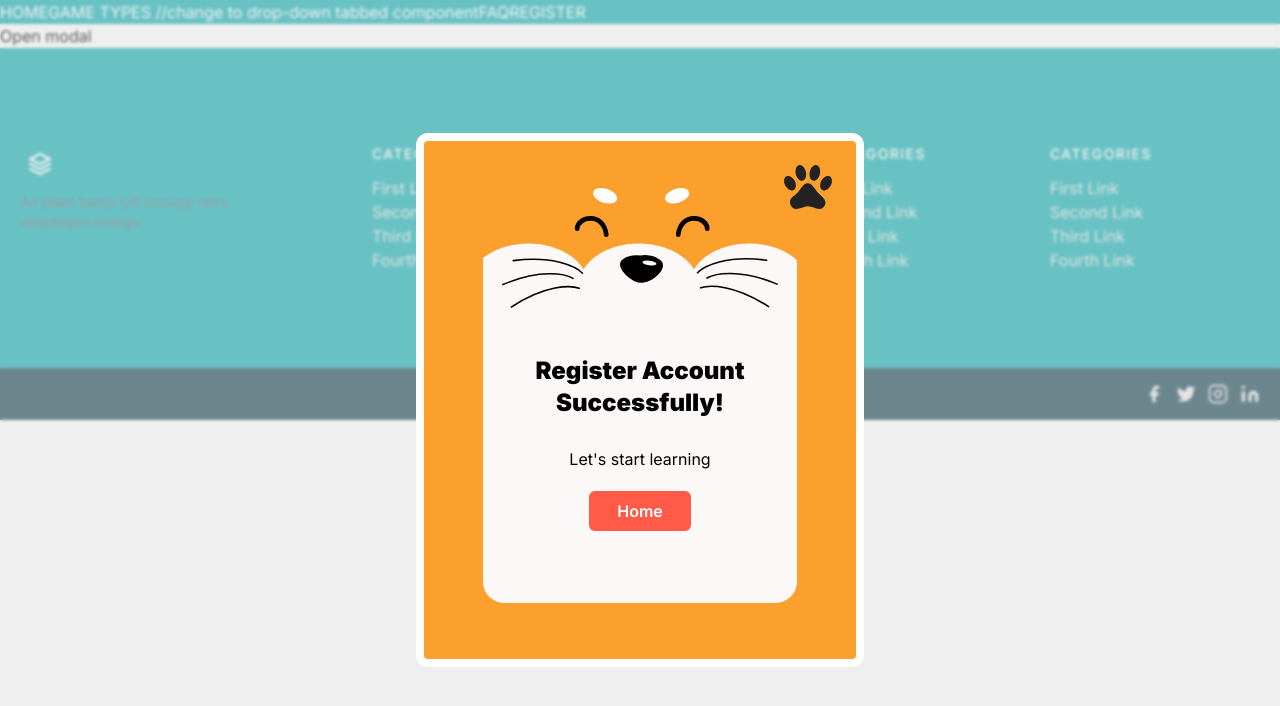
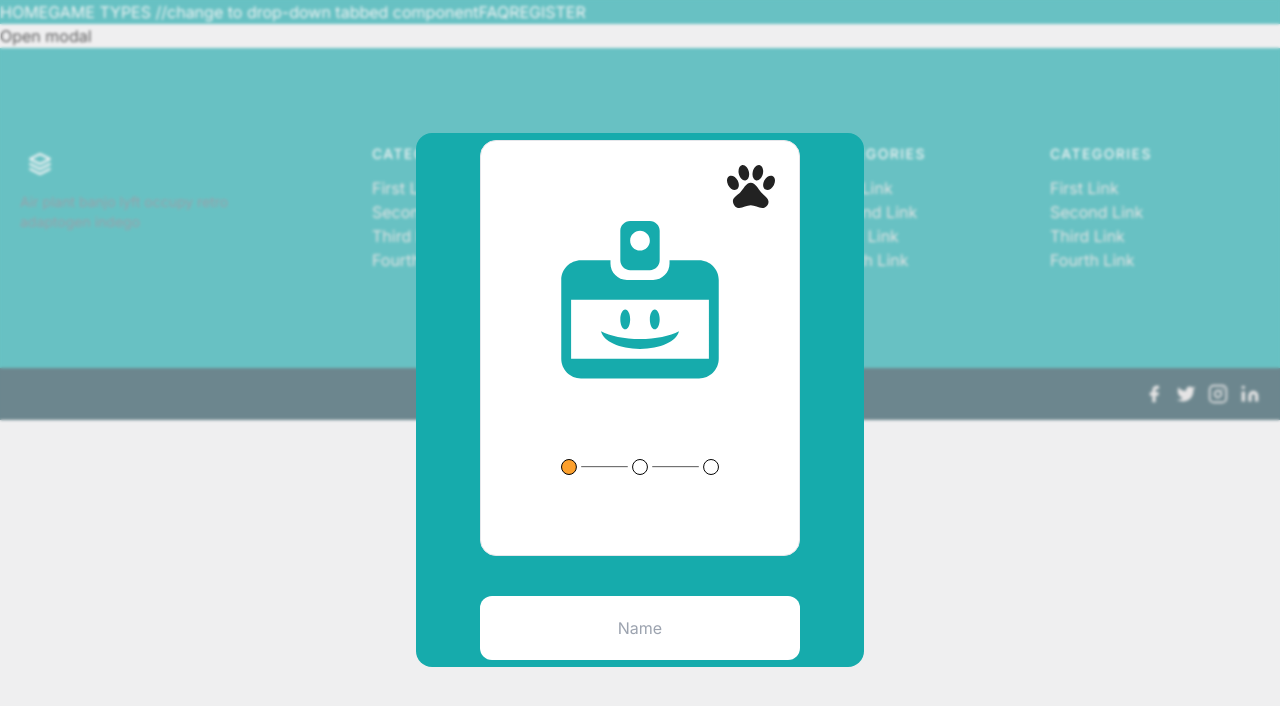
Before and after one commit to chingu-voyages/v42-geckos-team-22, a React (Vite) app: page / in a window 1280 px wide. Both pictures are taken after a click on the button "Open modal". Shown: the top 706 px of the page. Built offline with nearby package versions, Linux system fonts and the light colour scheme.

Commit message:
styling update

```diff
--- /dev/null
+++ b/src/components/NameModal.jsx
@@ -0,0 +1,45 @@
+import React from "react";
+import { Link } from "react-router-dom";
+
+export default function NameModal({ toggleModal, showModal }) {
+  return (
+    <>
+      {showModal && (
+        <div
+          onClick={toggleModal} // User clicks backdrop will close
+          className="fixed inset-0 z-50 flex cursor-pointer items-center justify-center bg-zinc-200 bg-opacity-40 backdrop-blur-[1.5px]"
+        >
+          <div
+            onClick={(e) => {
+              // User clicks inside modal will remain open
+              // User clicks outside modal will close
+              e.stopPropagation();
+            }}
+            className="relative flex h-full w-full flex-col items-center justify-center sm:rounded-2xl bg-turquoise  p-16 text-white sm:h-4/6 sm:w-7/12 sm:max-w-md"
+          >
+            <div className="relative flex w-full flex-col rounded-2xl border bg-white p-20">
+              <img
+                src="src/assets/pawl.svg"
+                className="absolute right-6 top-6 w-12"
+                alt="pawl"
+                onClick={toggleModal}
+              />
+              <img src="src/assets/name.svg" className="" alt="name" />
+              <img
+                src="src/assets/nameProgress.svg"
+                className="mt-20"
+                alt="name progress bar"
+              />
+            </div>
+            <input
+              className=" mt-10 w-full rounded-xl border-none bg-white py-5 text-center text-black"
+              type="text"
+              name=""
+              placeholder="Name"
+            />
+          </div>
+        </div>
+      )}
+    </>
+  );
+}
--- a/src/components/Modal.jsx
+++ b/src/components/SuccessModal.jsx
@@ -1,19 +1,21 @@
 import React from "react";
 import { Link } from "react-router-dom";
 
-export default function Modal({ toggleModal, showModal }) {
+export default function SuccessModal({ toggleModal, showModal }) {
   return (
     <>
       {showModal && (
         <div
-          onClick={toggleModal} //close modal when click on this backdrop
+          onClick={toggleModal} // User clicks backdrop will close
           className="fixed inset-0 z-50 flex cursor-pointer items-center justify-center bg-zinc-200 bg-opacity-40 backdrop-blur-[1.5px]"
         >
           <div
             onClick={(e) => {
-              e.stopPropagation(); //allows modal to remain when click on
+              // User clicks inside modal will remain open
+              // User clicks outside modal will close
+              e.stopPropagation();
             }}
-            className="sm:max-w-md relative flex h-full w-full flex-col items-center justify-center border-8 border-white bg-light-orange text-white sm:h-4/6 sm:w-7/12 rounded-xl"
+            className="relative flex h-full w-full flex-col items-center justify-center rounded-xl border-8 border-white bg-light-orange text-white sm:h-4/6 sm:w-7/12 sm:max-w-md"
           >
             <img
               src="src/assets/pawl.svg"
@@ -23,7 +25,7 @@ export default function Modal({ toggleModal, showModal }) {
             />
             <img
               src="src/assets/mascot.svg"
-              className="absolute bottom-12 w-4/5 max-w-md sm:bottom-10 sm:max-w-sm p-4"
+              className="absolute bottom-12 w-4/5 max-w-md p-4 sm:bottom-10 sm:max-w-sm"
               alt="mascot"
             />
             <div className="absolute bottom-32 z-50 flex flex-col items-center justify-center text-center text-black">
@@ -31,10 +33,10 @@ export default function Modal({ toggleModal, showModal }) {
                 Register Account <br /> Successfully!
               </p>
               <p className="mt-7 mb-5">Let's start learning</p>
-
               <Link
                 className="border-3 rounded-md border-white bg-orange py-2 px-7 font-semibold text-white"
                 onClick={toggleModal}
+                // User click button to return home
                 to="/"
               >
                 Home
--- a/src/pages/Home.jsx
+++ b/src/pages/Home.jsx
@@ -1,5 +1,6 @@
 import React from "react";
-import Modal from "../components/Modal";
+import SuccessModal from "../components/SuccessModal";
+import NameModal from "../components/NameModal";
 
 function Home() {
   const [showModal, setShowModal] = React.useState(false);
@@ -10,7 +11,8 @@ function Home() {
 
   return (
     <>
-      <Modal showModal={showModal} toggleModal={toggleModal} />
+      {/* <SuccessModal showModal={showModal} toggleModal={toggleModal} /> */}
+      <NameModal showModal={showModal} toggleModal={toggleModal} />
       <button onClick={toggleModal}>Open modal</button>
     </>
   );
```
Also changed, not shown: src/assets/name.svg (added), src/assets/nameProgress.svg (added).
